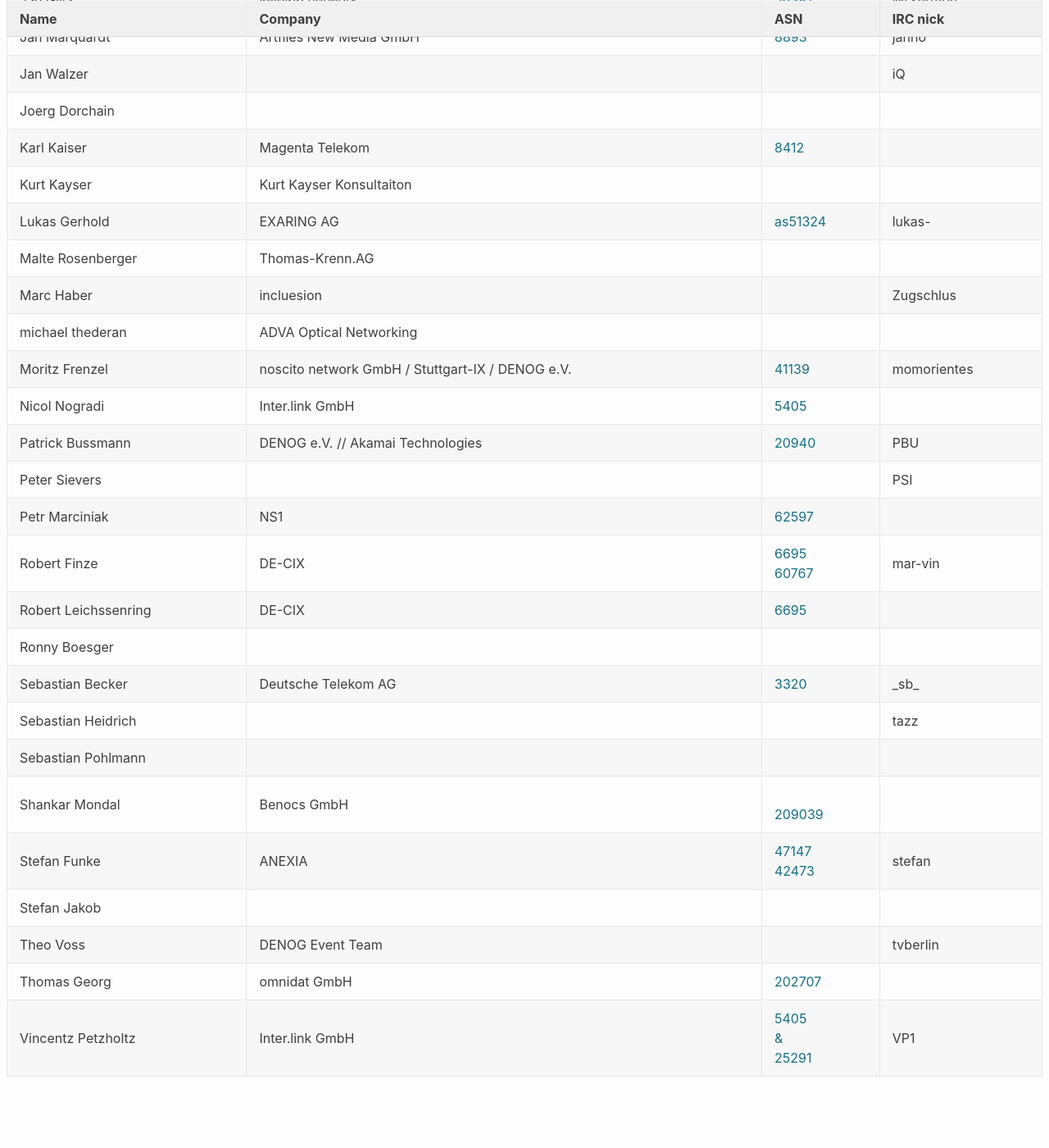
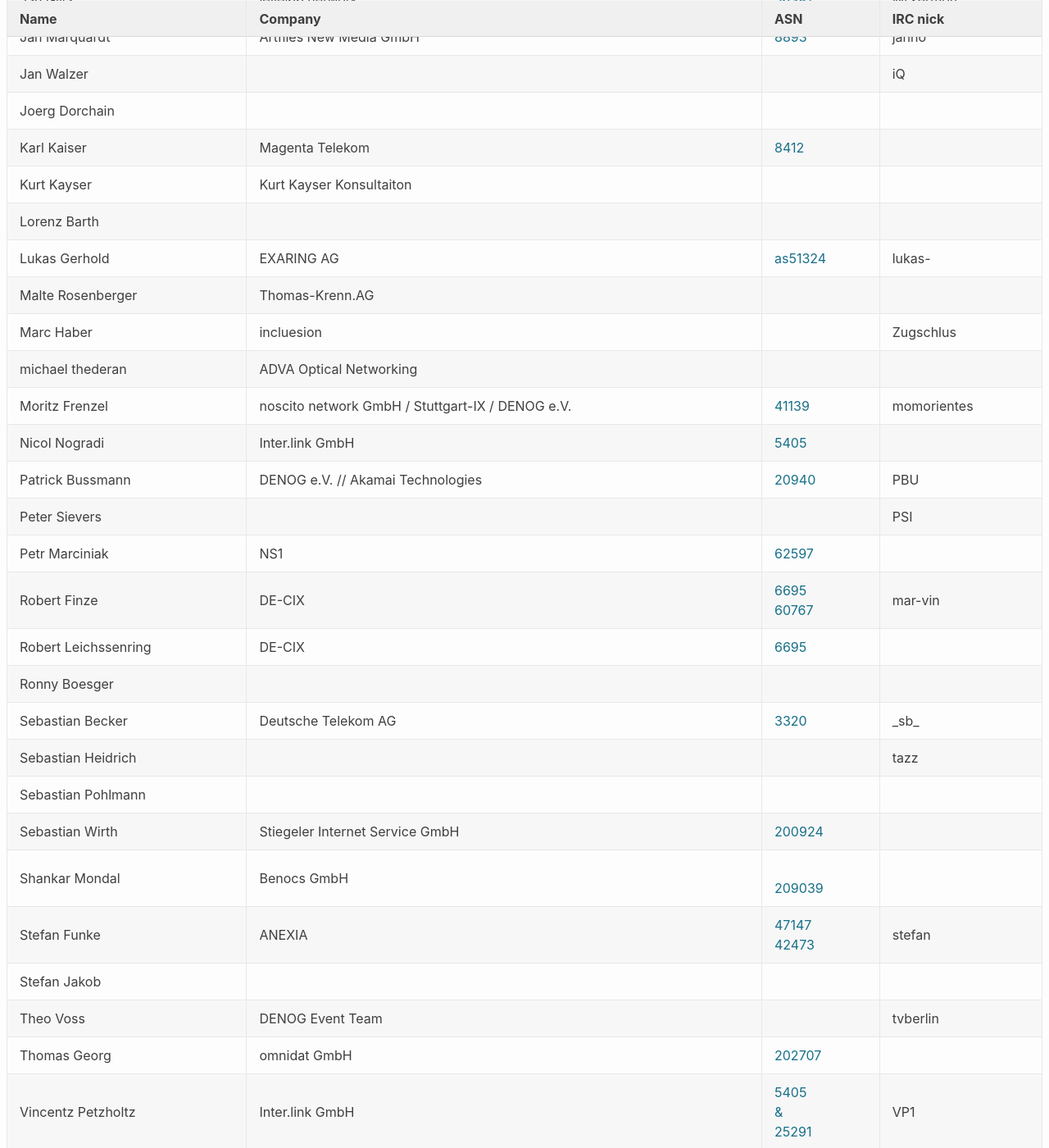
Before and after one commit to denog/pretix-attendeelist, a Jekyll site: the page built from leadershipmeetup202201/index.markdown, in a window 1280 px wide and 1400 px high, scrolled down 661 px. Shown: the whole window at 82% size. Built offline with Jekyll 4.4.1, drawn with Linux system fonts in a browser that asks for light colours; before the commit the page ends 2004 px from its top, so only the background shows below that.

Commit message:
Latest data: Tue Mar  8 08:13:00 UTC 2022

```diff
--- a/_data/attendees_meetup_leader_2022-01.json
+++ b/_data/attendees_meetup_leader_2022-01.json
@@ -114,6 +114,12 @@
     "asn": null
   },
   {
+    "name": "Lorenz Barth",
+    "company": null,
+    "irc": null,
+    "asn": null
+  },
+  {
     "name": "Lukas Gerhold",
     "company": "EXARING AG",
     "irc": "lukas-",
@@ -204,6 +210,12 @@
     "asn": null
   },
   {
+    "name": "Sebastian Wirth",
+    "company": "Stiegeler Internet Service GmbH",
+    "irc": null,
+    "asn": "200924"
+  },
+  {
     "name": "Shankar Mondal",
     "company": "Benocs GmbH",
     "irc": null,
```
